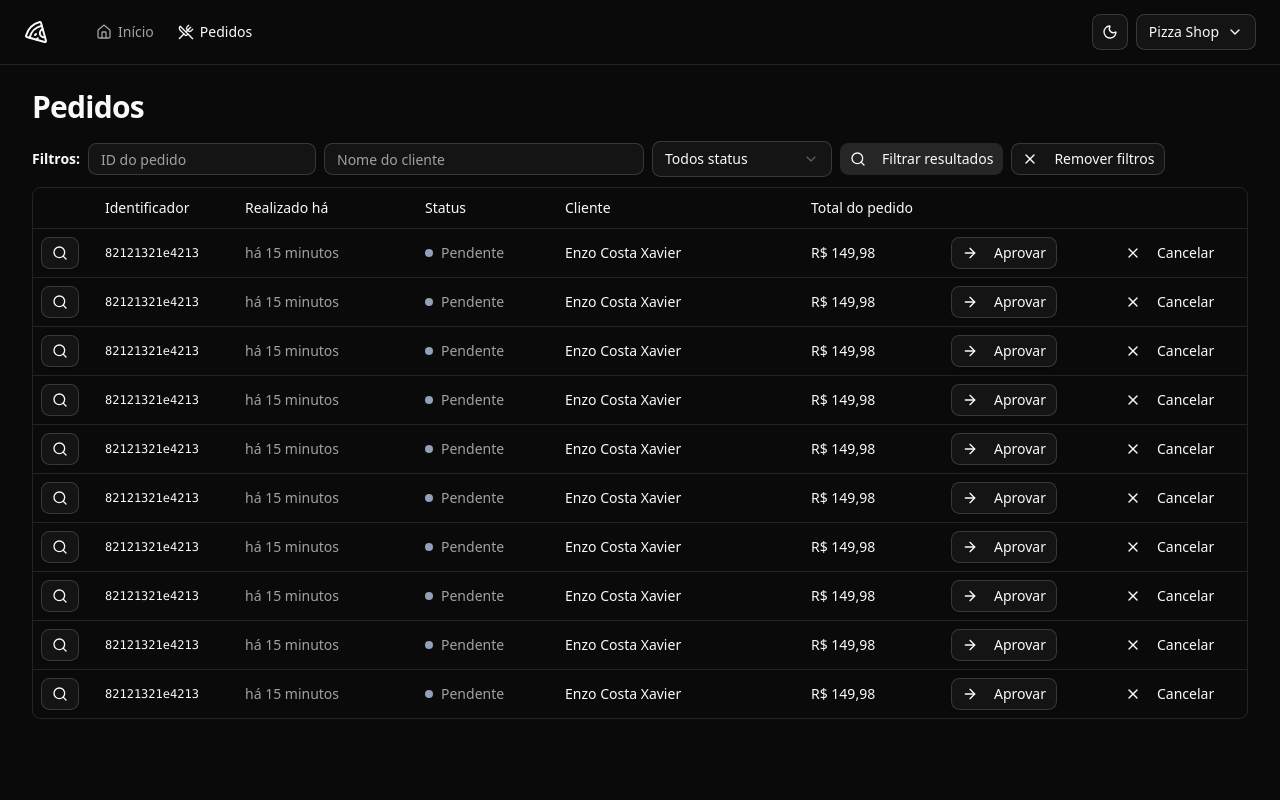
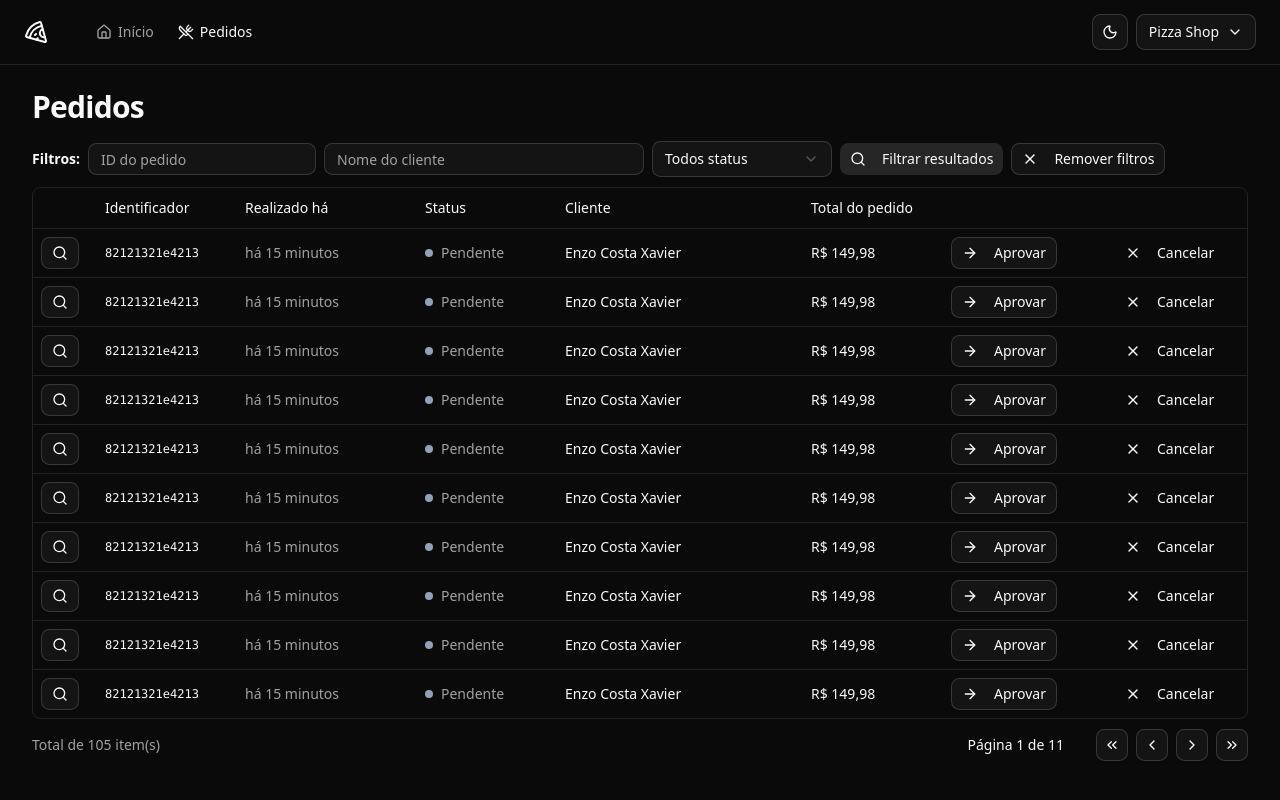
Before and after one commit to EnzoXavier1001/pizzashop-web, a React (Vite) app: page /orders in a window 1280 px wide. Built offline with nearby package versions, Linux system fonts and the light colour scheme.

Commit message:
feat: create pagination ui

```diff
--- /dev/null
+++ b/src/components/pagination.tsx
@@ -0,0 +1,43 @@
+import { ChevronLeft, ChevronRight, ChevronsLeft, ChevronsRight } from "lucide-react";
+import { Button } from "./ui/button";
+
+interface PaginationProps {
+	pageIndex: number;
+	totalCount: number;
+	perPage: number;
+}
+
+export function Pagination({ pageIndex, perPage, totalCount }: PaginationProps) {
+	const pages = Math.ceil(totalCount / perPage) || 1;
+
+	return (
+		<div className="flex items-center justify-between">
+			<span className="text-sm text-muted-foreground">Total de {totalCount} item(s)</span>
+
+			<div className="flex items-center gap-6 lg:gap-8">
+				<div className="text-sm font-medium">
+					Página {pageIndex + 1} de {pages}
+				</div>
+
+				<div className="flex items-center gap-2">
+					<Button variant="outline" className="h-8 w-8 p-0">
+						<ChevronsLeft className="h-4 w-4" />
+						<span className="sr-only">Primeira página</span>
+					</Button>
+					<Button variant="outline" className="h-8 w-8 p-0">
+						<ChevronLeft className="h-4 w-4" />
+						<span className="sr-only">Página anterior</span>
+					</Button>
+					<Button variant="outline" className="h-8 w-8 p-0">
+						<ChevronRight className="h-4 w-4" />
+						<span className="sr-only">Próxima página</span>
+					</Button>
+					<Button variant="outline" className="h-8 w-8 p-0">
+						<ChevronsRight className="h-4 w-4" />
+						<span className="sr-only">Primeira página</span>
+					</Button>
+				</div>
+			</div>
+		</div>
+	);
+}
--- a/src/pages/app/orders/orders.tsx
+++ b/src/pages/app/orders/orders.tsx
@@ -1,4 +1,5 @@
 import { Helmet } from "react-helmet-async";
+import { Pagination } from "@/components/pagination";
 import { Table, TableBody, TableHead, TableHeader, TableRow } from "@/components/ui/table";
 import { OrderTableFilters } from "./order-table-filters";
 import { OrderTableRow } from "./order-table-row";
@@ -9,7 +10,6 @@ export function Orders() {
 			<Helmet title="Pedidos" />
 			<div className="flex flex-col gap-4">
 				<h1 className="text-3xl font-bold tracking-tight">Pedidos</h1>
-			</div>
 				<div className="space-y-2.5">
 					<OrderTableFilters />
 
@@ -34,6 +34,9 @@ export function Orders() {
 							</TableBody>
 						</Table>
 					</div>
+
+					<Pagination pageIndex={0} totalCount={105} perPage={10} />
+				</div>
 			</div>
 		</>
 	);
```
Lines whose indentation alone changed are shown as unchanged.
